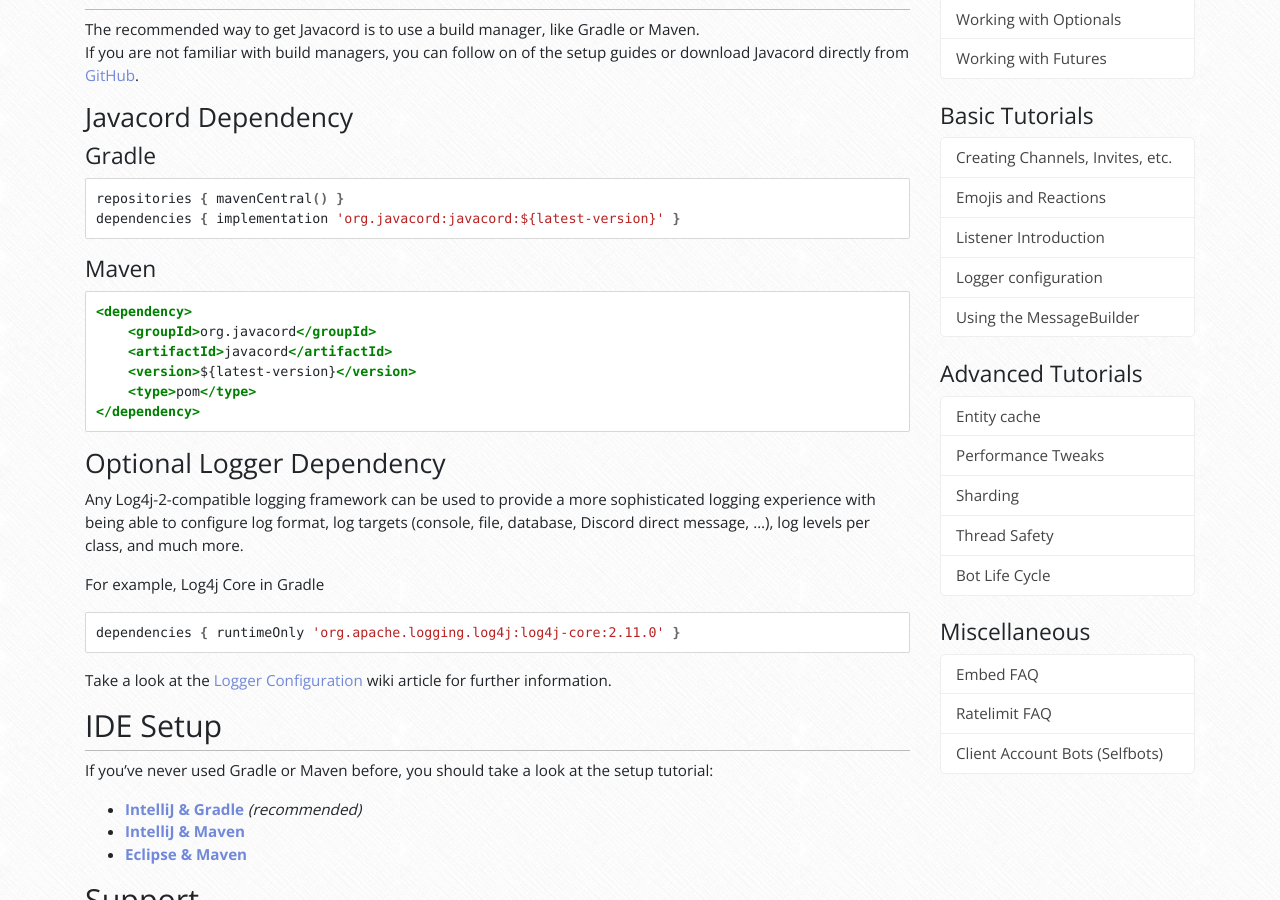
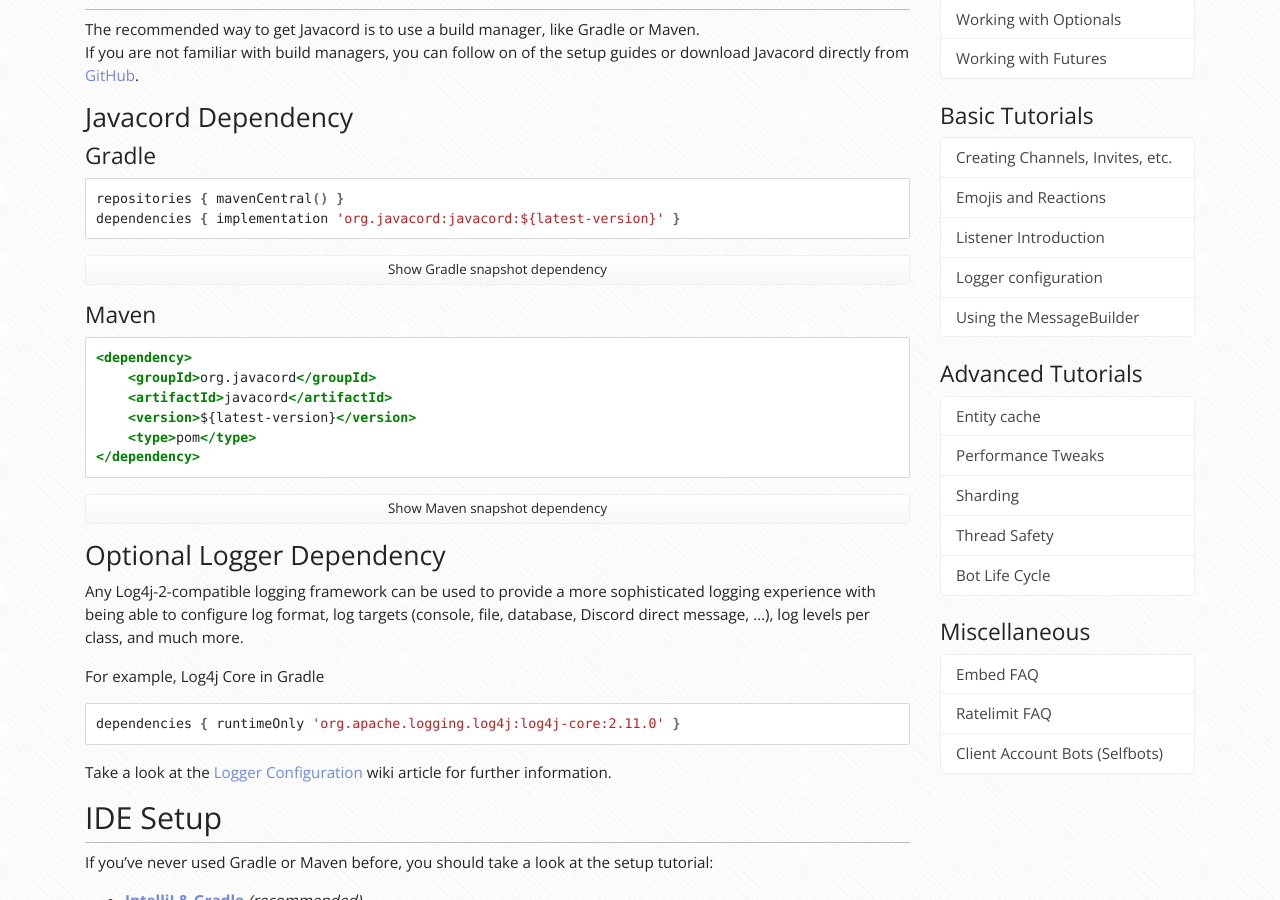
Before and after one commit to Vampire/javacord.github.io, a Jekyll site: the page built from _wiki/getting-started/welcome.md, in a window 1280 px wide and 900 px high, scrolled down 454 px. Built offline with Jekyll 4.4.1, drawn with Linux system fonts in a browser that asks for light colours; nearby versions of some CDN libraries.

Commit message:
Add info about snapshots

````diff
--- a/_wiki/getting-started/welcome.md
+++ b/_wiki/getting-started/welcome.md
@@ -23,6 +23,29 @@
 dependencies { implementation 'org.javacord:javacord:${latest-version}' }
 ```
 
+<p>
+  <button class="btn btn-light btn-sm btn-block" type="button" data-toggle="collapse" data-target="#collapseGradleSnapshot" aria-expanded="false" aria-controls="collapseGradleSnapshot">
+    Show Gradle snapshot dependency
+  </button>
+</p>
+<div class="collapse" id="collapseGradleSnapshot">
+<p>
+Snapshots are automatically deployed from the <a href="https://github.com/Javacord/Javacord/tree/development" target="_blank"><code class="highlighter-rouge">development</code></a> branch.
+</p>
+{% highlight groovy %}
+repositories {
+  maven {
+    url "https://oss.sonatype.org/content/repositories/snapshots/"
+  }
+}
+dependencies {
+  implementation 'org.javacord:javacord:${latest-snapshot-version}'
+}
+{% endhighlight %}
+
+</div>
+
+
 #### Maven
 ```xml
 <dependency>
@@ -32,6 +55,32 @@
     <type>pom</type>
 </dependency>
 ```
+
+<p>
+  <button class="btn btn-light btn-sm btn-block" type="button" data-toggle="collapse" data-target="#collapseMavenSnapshot" aria-expanded="false" aria-controls="collapseMavenSnapshot">
+    Show Maven snapshot dependency
+  </button>
+</p>
+<div class="collapse" id="collapseMavenSnapshot">
+<p>
+Snapshots are automatically deployed from the <a href="https://github.com/Javacord/Javacord/tree/development" target="_blank"><code class="highlighter-rouge">development</code></a> branch.
+</p>
+{% highlight xml %}
+<repository>
+    <id>snapshots-repo</id>
+    <url>https://oss.sonatype.org/content/repositories/snapshots/</url>
+</repository>
+{% endhighlight %}
+{% highlight xml %}
+<dependency>
+    <groupId>org.javacord</groupId>
+    <artifactId>javacord</artifactId>
+    <version>${latest-snapshot-version}</version>
+    <type>pom</type>
+</dependency>
+{% endhighlight %}
+
+</div>
 
 ### Optional Logger Dependency
 
--- a/js/main.js
+++ b/js/main.js
@@ -52,6 +52,10 @@
 
     // Replace ${latest-version} with the latest version
     replaceInDOM(document.body, /\${latest-version}/g, data.version);
+
+    // Replace ${latest-snapshot-version} with the latest version
+    let snapshotVersion = `${data.version.split('\.')[0]}.${data.version.split('\.')[1]}.${parseInt(data.version.split('\.')[2]) + 1}-SNAPSHOT`;
+    replaceInDOM(document.body, /\${latest-snapshot-version}/g, snapshotVersion);
 
 }, 'json');
 
````
